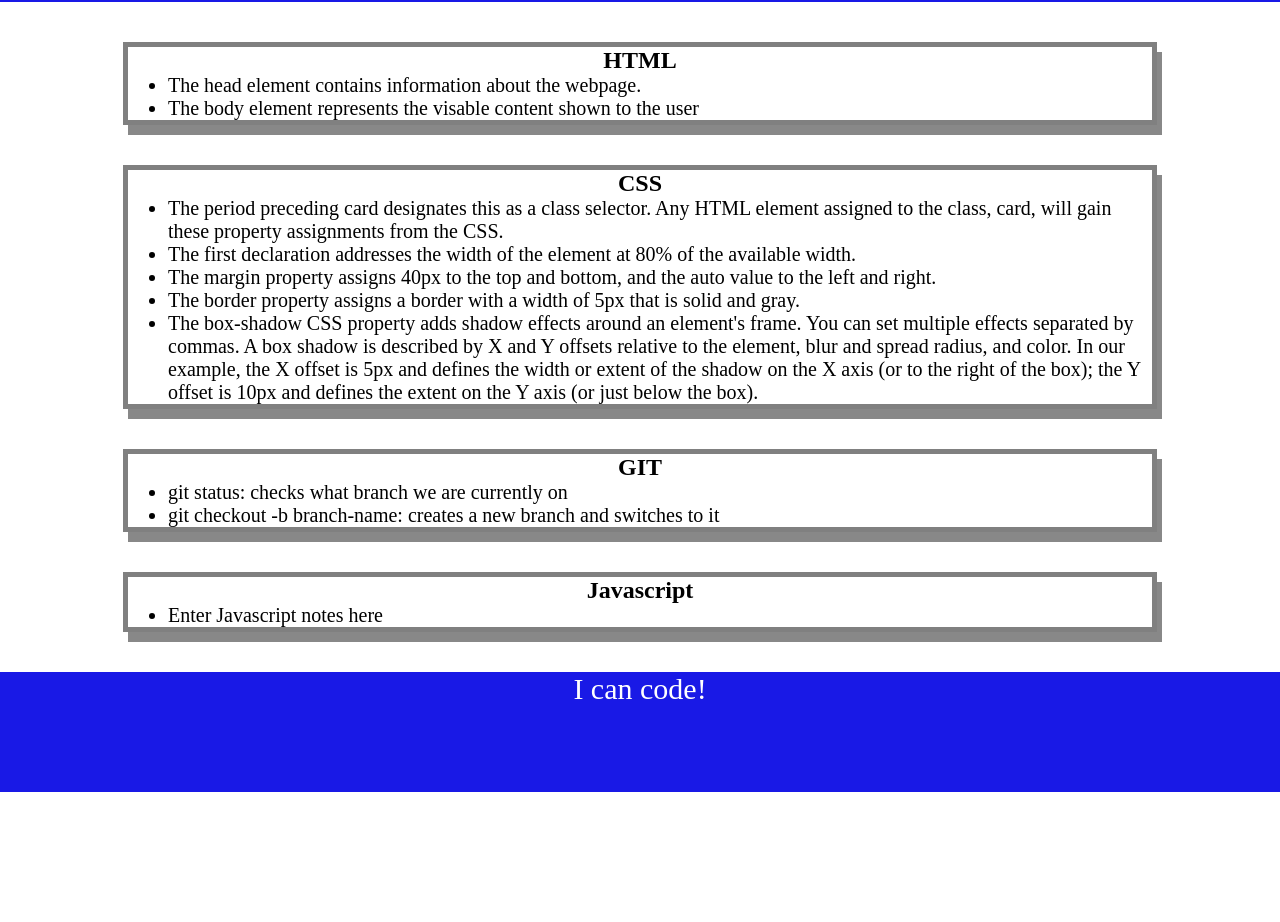
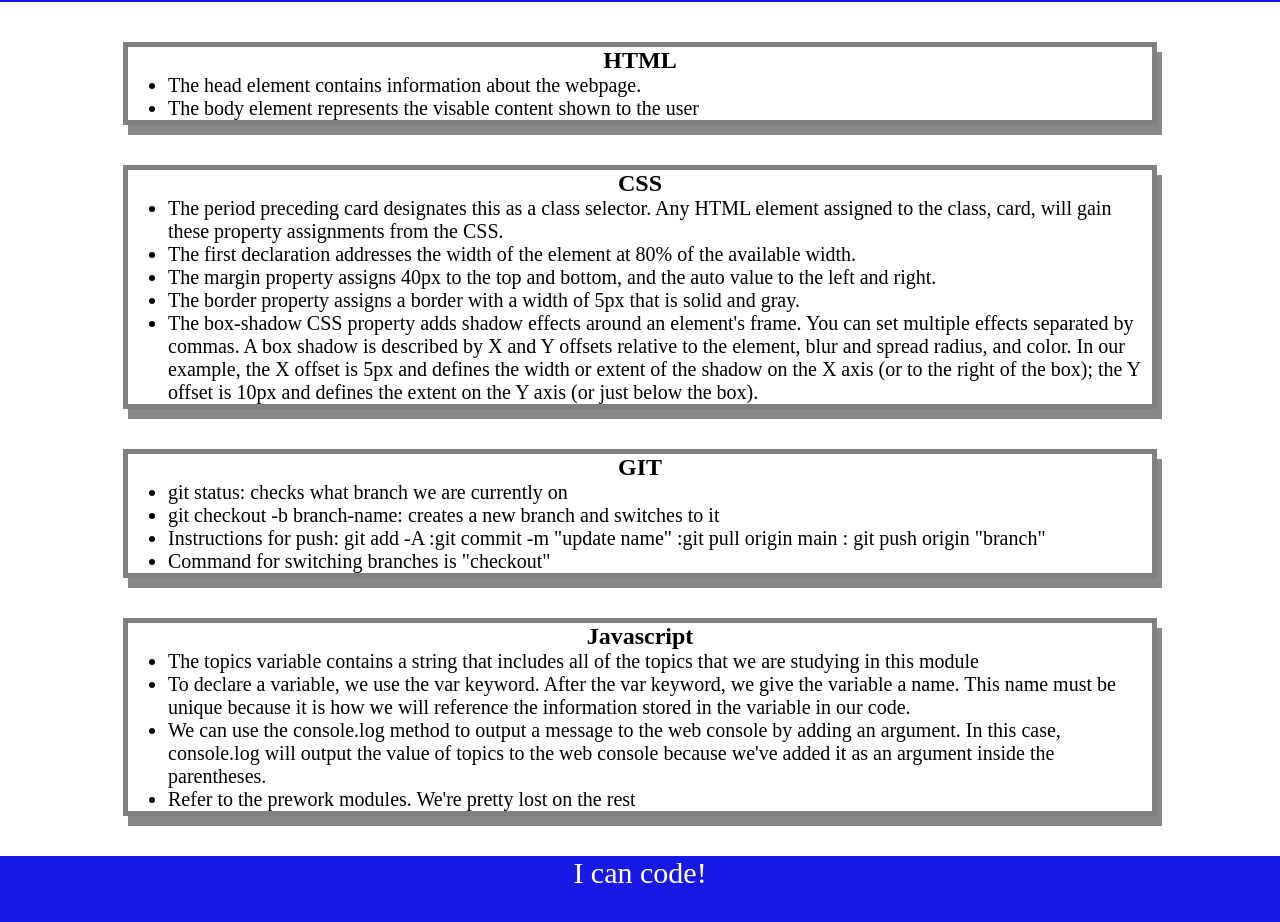
Before and after one commit to Willigrvy/Prework-Studyguide, a plain HTML site: page index.html in a window 1280 px wide. Shown: the part 118-1040 px from the top of the page. Before the commit the page ends 910 px from the top, so only its background shows below. Drawn offline with Linux system fonts and the light colour scheme.

Commit message:
completed-notes

```diff
--- a/index.html
+++ b/index.html
@@ -38,6 +38,8 @@
        <ul>
         <li>git status: checks what branch we are currently on</li>
         <li>git checkout -b branch-name: creates a new branch and switches to it</li>
+        <li>Instructions for push: git add -A :git commit -m "update name" :git pull origin main : git push origin "branch"</li>
+        <li>Command for switching branches is "checkout"</li>
        </ul>
 
      </section>
@@ -45,7 +47,10 @@
      <section class="card" id="javascript-section">
        <h2>Javascript</h2>
        <ul>
-         <li>Enter Javascript notes here</li>
+         <li> The topics variable contains a string that includes all of the topics that we are studying in this module</li>
+         <li> To declare a variable, we use the var keyword. After the var keyword, we give the variable a name. This name must be unique because it is how we will reference the information stored in the variable in our code.</li>
+         <li> We can use the console.log method to output a message to the web console by adding an argument. In this case, console.log will output the value of topics to the web console because we've added it as an argument inside the parentheses.</li>
+         <li>Refer to the prework modules. We're pretty lost on the rest </li>
        </ul>
 
      </section>
```
